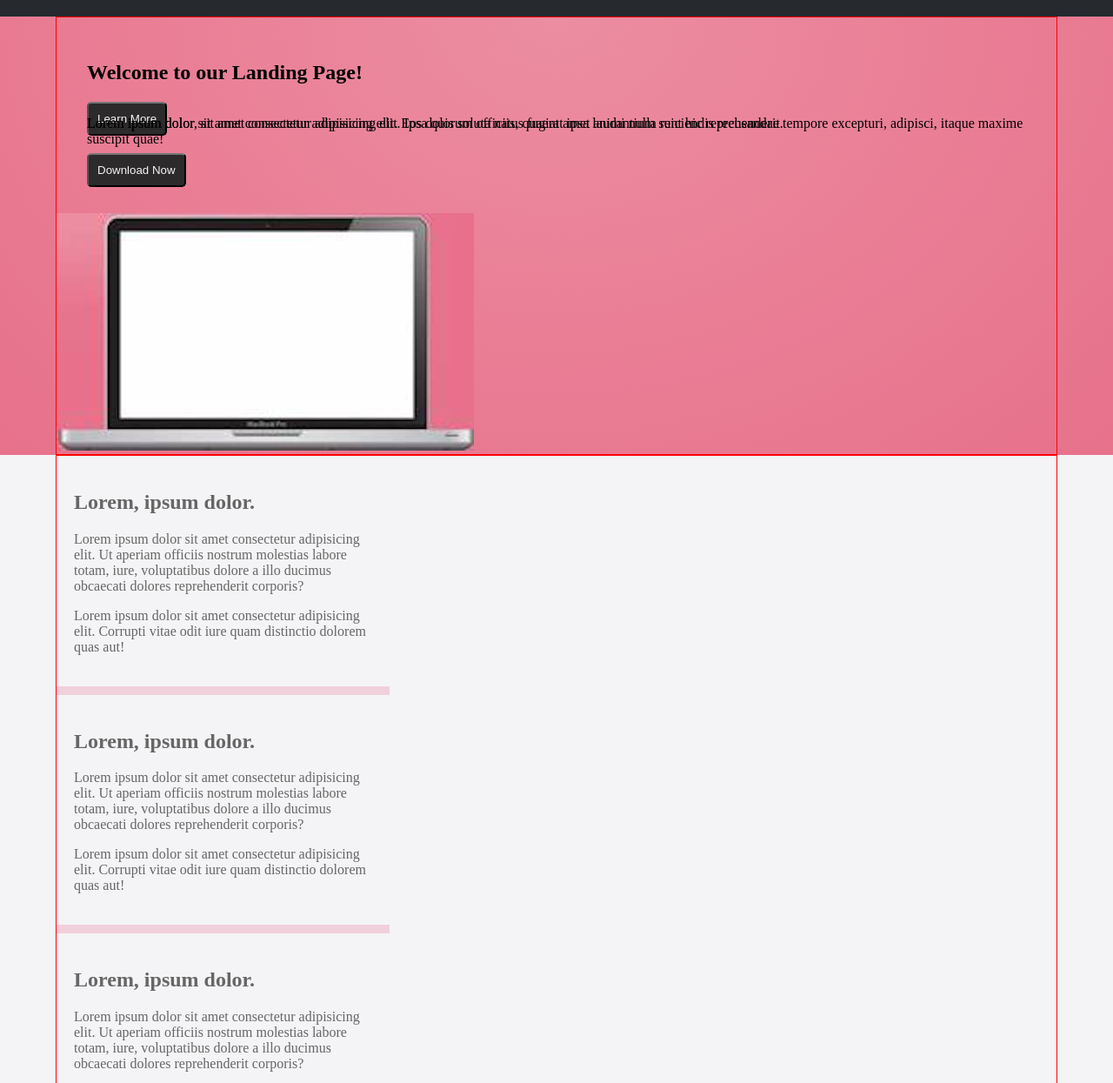
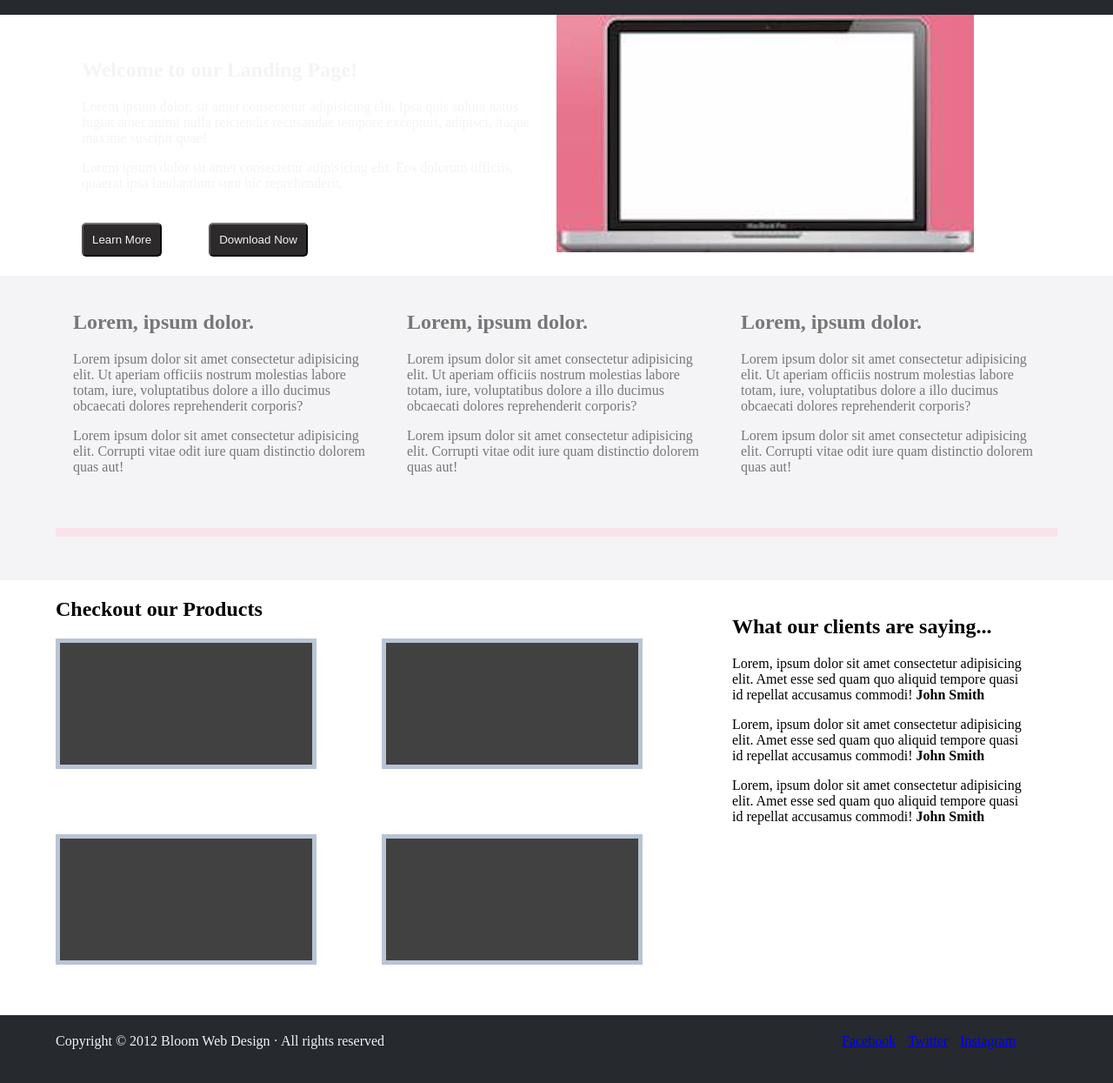
Before and after one commit to wconnorhanson/Bloom-Landing-Page, a plain HTML site: page index.html in a window 1280 px wide. Shown: the part 109-1354 px from the top of the page at 87% size. Drawn offline with Linux system fonts and the light colour scheme; a web font is replaced by a local one.

Commit message:
Finished positioning stylesheet

```diff
--- a/css/position.css
+++ b/css/position.css
@@ -32,22 +32,49 @@ body {
     font-weight: 900;
 }
 
-.box1-text {
-    position: absolute;
-}
-
 .container {
-    border: 1px solid red;
+    /* border: 1px solid red; */
     margin: 0 auto;
     width: 90%;
 }
 
+.footer {
+    height: 100px;
+    width: 100%;
+}
+
+.footer-content {
+    position: absolute;
+    top: 5px;
+    height: 20px;
+    width: 50%;
+}
+
+/* .footer-social {
+    position: absolute;
+    top: 5px;
+    right: 0;
+    height: 10px;
+    width: 50%;
+} */
+
 .product {
-    margin: 20px;
+    position: absolute;
+    margin: 0 40px 20px 0;
     background-color: var(--icon);
     border: 5px solid var(--iconb);
-    height: 100px;
-    width: 200px;
+    height: 150px;
+    width: 300px;
+}
+
+.products {
+    position: relative;
+    width: 100%;
+    height: 250px;
+}
+
+.row {
+    position: relative;
 }
 
 .sec1-btn {
@@ -56,18 +83,19 @@ body {
     border-top: 2px solid #777;
     border-radius: 5px;
     padding: 10px;
-    display: block;
     margin-right: 50px;
     margin-top: 20px;
 }
 
 .sec2-box {
+    position: absolute;
     width: calc(100%/3);
+    height: 300px;
     padding: 20px;
     padding-bottom: 20px;
-    color: #666;
-    border-bottom: 10px solid var(--border)
-    ;
+    color: #777;
+    border-bottom: 10px solid var(--border);
+    /* border: 1px solid teal; */
 }
 
 .social-item {
@@ -77,7 +105,6 @@ body {
 
 .social-list {
     list-style: none;
-    float: inline-end;
 }
 
 .visually-hidden {
@@ -88,9 +115,11 @@ body {
 
 #botSocialNav {
     /* border: 1px solid yellowgreen; */
+    position: absolute;
+    right: 5px;
+    top: 5px;
     height: 20px;
     width: 25%;
-    float: right ;
     margin-bottom: 50px;
 }
 
@@ -101,7 +130,6 @@ body {
 }
 
 #header {
-    position: relative;
     padding: 20px 0;
     width: 100%;
     background-color: var(--prim);
@@ -110,37 +138,89 @@ body {
     width: 100%;
 }
 
+#product1 {
+    /* left: 200px; */
+}
+
+#product2 {
+    left: 375px;
+}
+
+#product3 {
+    top: 225px;
+    /* left: 200px; */
+}
+
+#product4 {
+    top: 225px;
+    left: 375px;
+}
+
 #productsBox {
+    position: absolute;
     width: calc((100% / 3) * 2);
+    height: 400px;
     /* border: 1px solid green; */
 }
 
 #reviewsBox {
+    position: absolute;
+    right: 0;
     width: calc(100% / 3);
+    height: 200px;
     padding: 20px;
+    margin: 10px;
+    padding-top: 10px;
+}
+
+#row3 {
+    height: 300px;
 }
 
 #section1 {
     background-image: var(--grad);
     width: 100%;
+    margin: 0 auto;
+    height: 300px;
 }
 
 #sec1Box1 {
-    position: relative;
-    left: 5px;
+    padding: 30px;
+    /* border: 1px solid green; */
+    width: 50%;
+    height: 300px;
+    left: 0px;
+    color: var(--tert);
 }
 
 #sec1Box2 {
-    position: relative;
-
+    position: absolute;
+    right: 0;
+    top: 0;
+    /* border: 1px solid blue; */
+    width: 50%;
+    height: 300px;
 }
 
 #section2 {
     background-color: var(--tert);
+    position: relative;
+    margin: 0 auto;
+    width: 100%;
+    height: 350px;
 }
 
-#sec1Box1 {
-    padding: 30px;
+#sec2Box2 {
+    left: calc(100% / 3);
+}
+
+#sec2Box3 {
+    right: 0;
+}
+
+#section3 {
+    height: 500px;
+    width: 100%;
 }
 
 #topHead {
@@ -151,7 +231,7 @@ body {
 #topSocialNav {
     text-align: center;
     right: 30px;
-    top: 10px;
+    bottom: 10px;
     position: absolute;
     padding-top: 30px;
 }
--- a/index.html
+++ b/index.html
@@ -8,6 +8,7 @@
     <link href="https://fonts.googleapis.com/css2?family=Playwrite+CU:wght@100..400&display=swap" rel="stylesheet">
     <!-- <link rel="stylesheet" href="css/float.css"> -->
     <link rel="stylesheet" href="css/position.css">
+    <link rel="stylesheet" href="css/flex.css">
     <title>Bloom Landing Page</title>
 </head>
 <body>
@@ -51,17 +52,17 @@
         <section class="section" id="section2">
             <div class="container">
                 <div class="row">
-                    <div class="sec2-box" id="sec2box1">
+                    <div class="sec2-box" id="sec2Box1">
                         <h2 class="sec2-subheading">Lorem, ipsum dolor.</h2>
                         <p class="sec2-text">Lorem ipsum dolor sit amet consectetur adipisicing elit. Ut aperiam officiis nostrum molestias labore totam, iure, voluptatibus dolore a illo ducimus obcaecati dolores reprehenderit corporis?</p>
                         <p class="sec2-text">Lorem ipsum dolor sit amet consectetur adipisicing elit. Corrupti vitae odit iure quam distinctio dolorem quas aut!</p>
                     </div>
-                    <div class="sec2-box" id="sec2box2">
+                    <div class="sec2-box" id="sec2Box2">
                         <h2 class="sec2-subheading">Lorem, ipsum dolor.</h2>
                         <p class="sec2-text">Lorem ipsum dolor sit amet consectetur adipisicing elit. Ut aperiam officiis nostrum molestias labore totam, iure, voluptatibus dolore a illo ducimus obcaecati dolores reprehenderit corporis?</p>
                         <p class="sec2-text">Lorem ipsum dolor sit amet consectetur adipisicing elit. Corrupti vitae odit iure quam distinctio dolorem quas aut!</p>
                     </div>
-                    <div class="sec2-box" id="sec2box3">
+                    <div class="sec2-box" id="sec2Box3">
                         <h2 class="sec2-subheading">Lorem, ipsum dolor.</h2>
                         <p class="sec2-text">Lorem ipsum dolor sit amet consectetur adipisicing elit. Ut aperiam officiis nostrum molestias labore totam, iure, voluptatibus dolore a illo ducimus obcaecati dolores reprehenderit corporis?</p>
                         <p class="sec2-text">Lorem ipsum dolor sit amet consectetur adipisicing elit. Corrupti vitae odit iure quam distinctio dolorem quas aut!</p>
@@ -72,7 +73,7 @@
         </section>
         <section class="section" id="section3">
             <div class="container">
-                <div class="row">
+                <div class="row" id="row3">
                     <div class="sec3-box" id="productsBox">
                         <h2 class="sec3-subheading">Checkout our Products</h2>
                         <div class="products">
```
